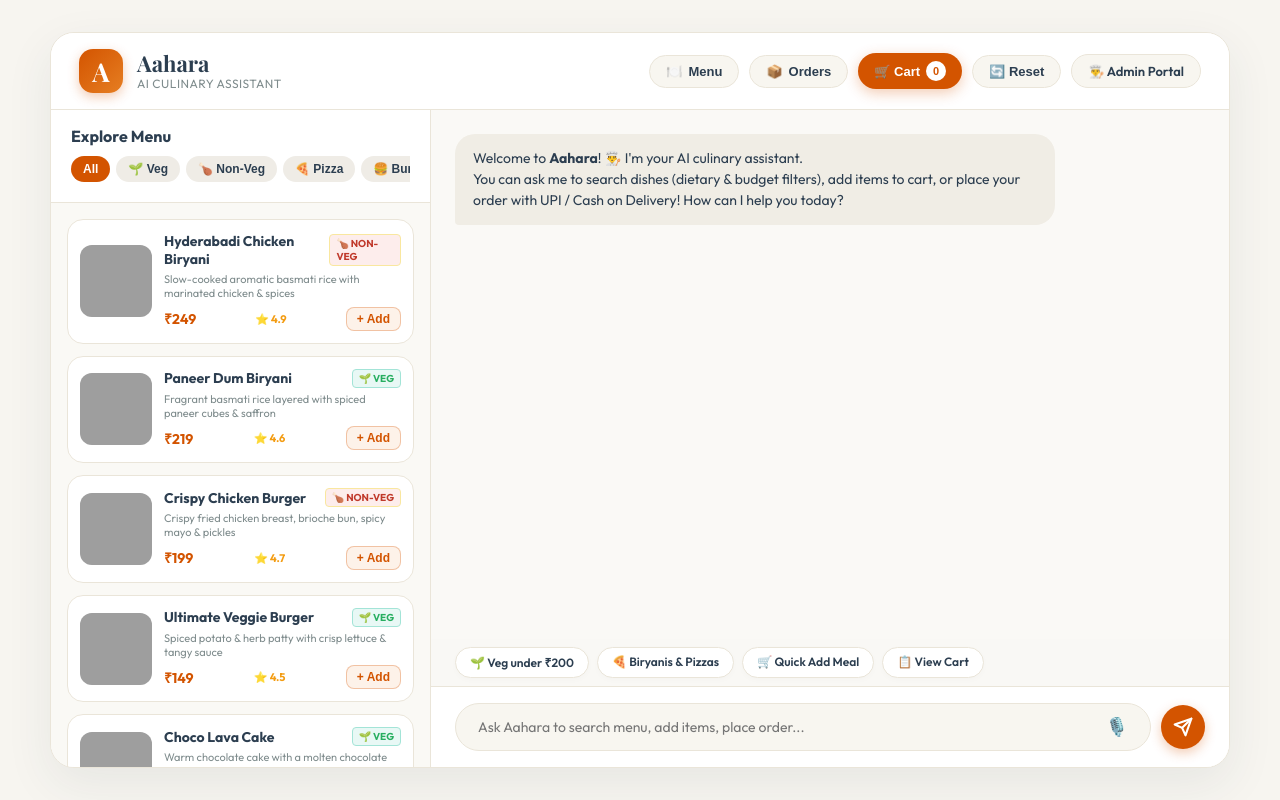
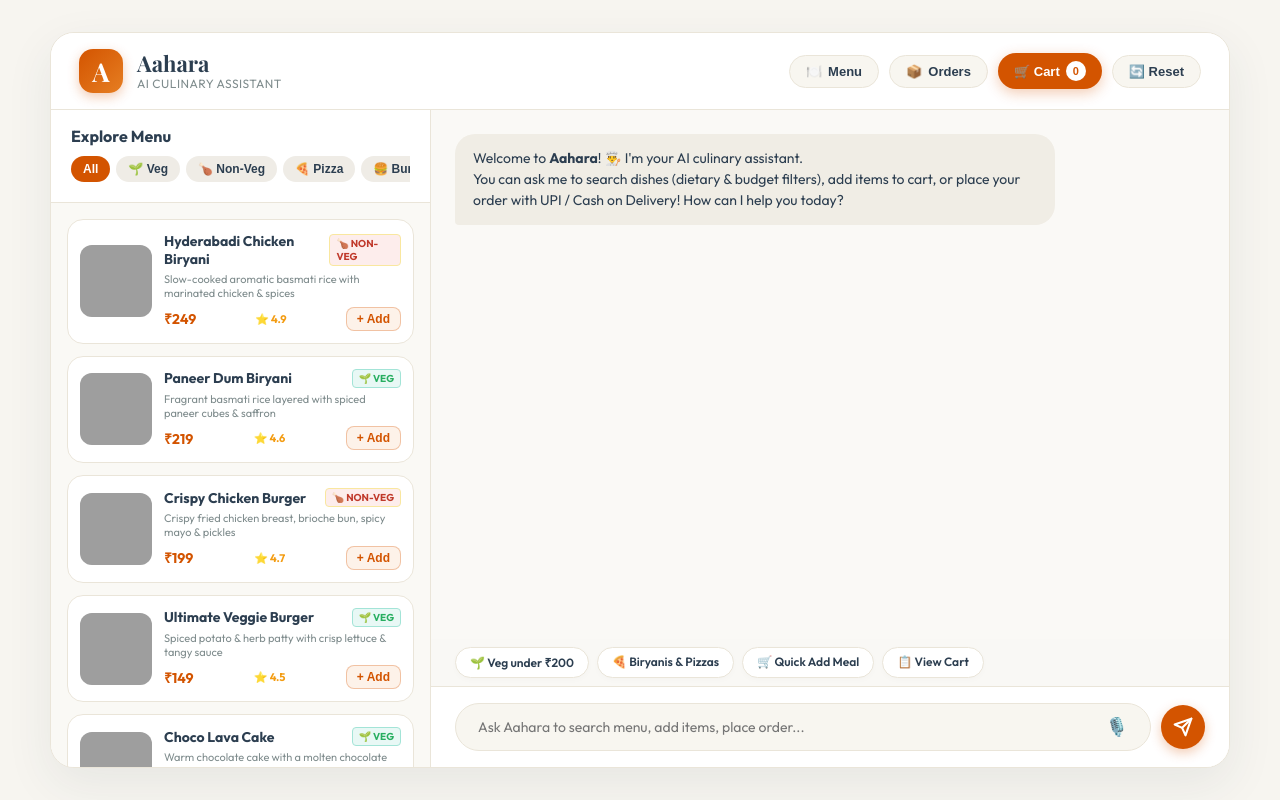
Before and after one commit to Yallanti1939/AAHARA, a Flask app: page / in a window 1280 px wide. Run offline with Flask 3, Linux system fonts and the light colour scheme; data comes from the database, SQL or seed files in the repository; data that the repository does not hold is empty; some web fonts are replaced; grey boxes are pictures that could not be loaded.

Commit message:
Remove Admin Portal button from Customer App header

```diff
--- a/templates/user/index.html
+++ b/templates/user/index.html
@@ -784,7 +784,6 @@
             <button class="header-btn" onclick="resetChat()">
                 🔄 Reset
             </button>
-            <a href="http://127.0.0.1:5001/admin" class="header-btn" style="text-decoration:none;" target="_blank">👨‍🍳 Admin Portal</a>
         </div>
     </header>
 
```
